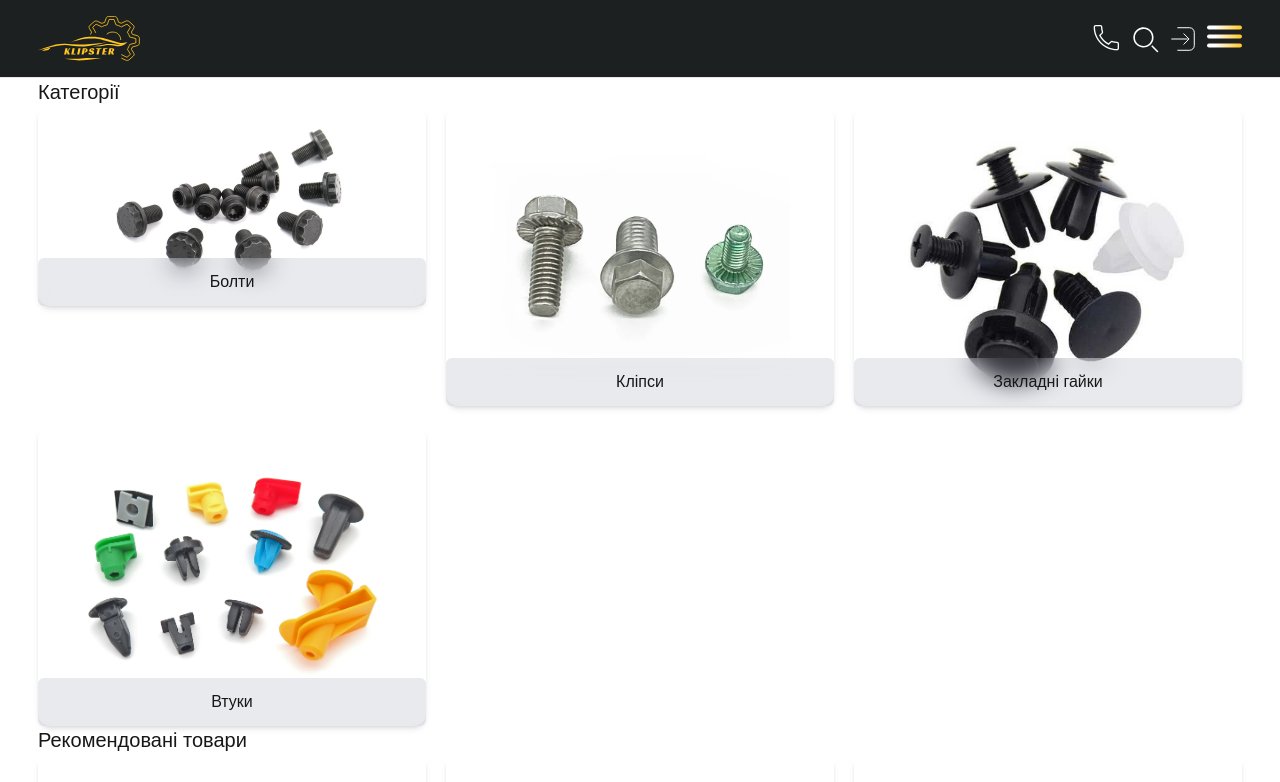
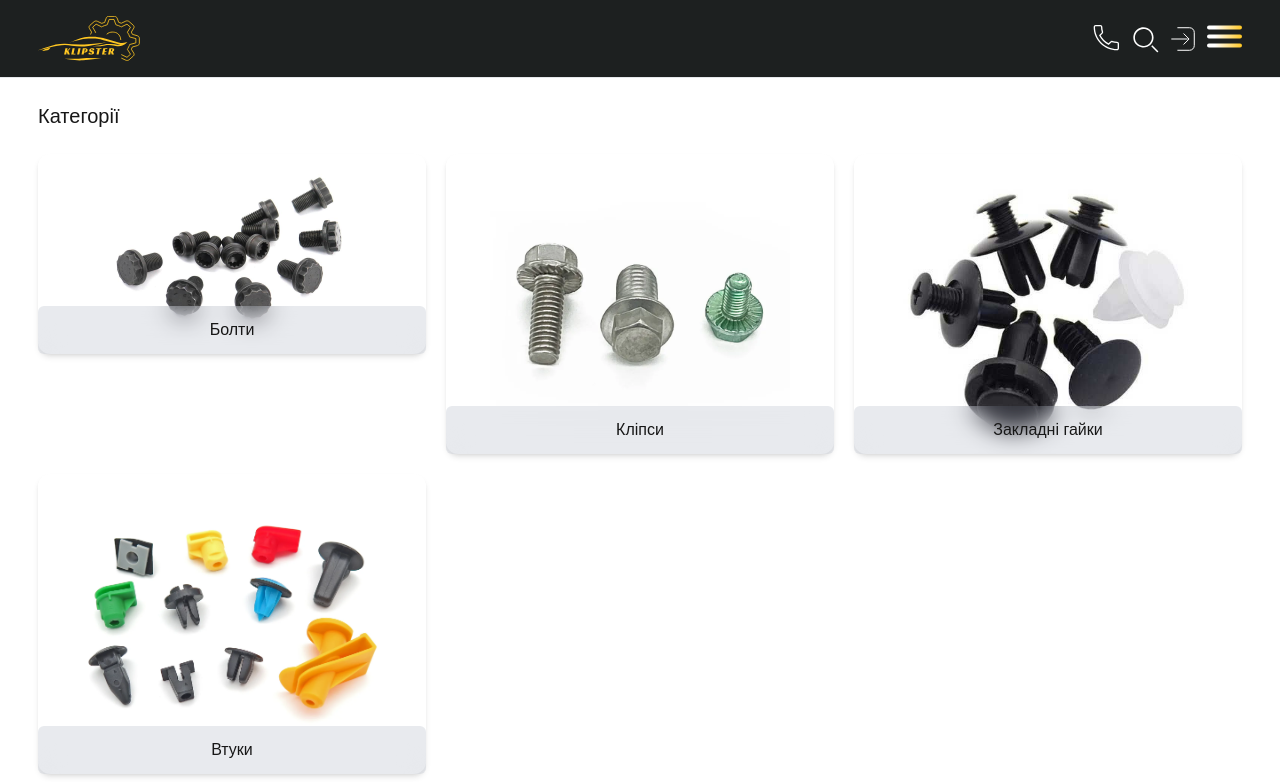
Before and after one commit to IgorBoichuk/Klipster, a Next.js app: page / in a window 1280 px wide. Shown: the top 782 px of the page. Built offline with nearby package versions, Linux system fonts and the light colour scheme.

Commit message:
SectionTitle padding

```diff
--- a/src/shared/SectionTitle.tsx
+++ b/src/shared/SectionTitle.tsx
@@ -9,7 +9,7 @@ interface SectionTitleProps {
 export const SectionTitle = ({ title, custom }: SectionTitleProps) => {
 	return (
 		<h2
-			className={`text-left text-xl
+			className={`text-left text-xl py-6 font-medium
 			${custom ? custom : ' '}`}
 		>
 			{title}
```
